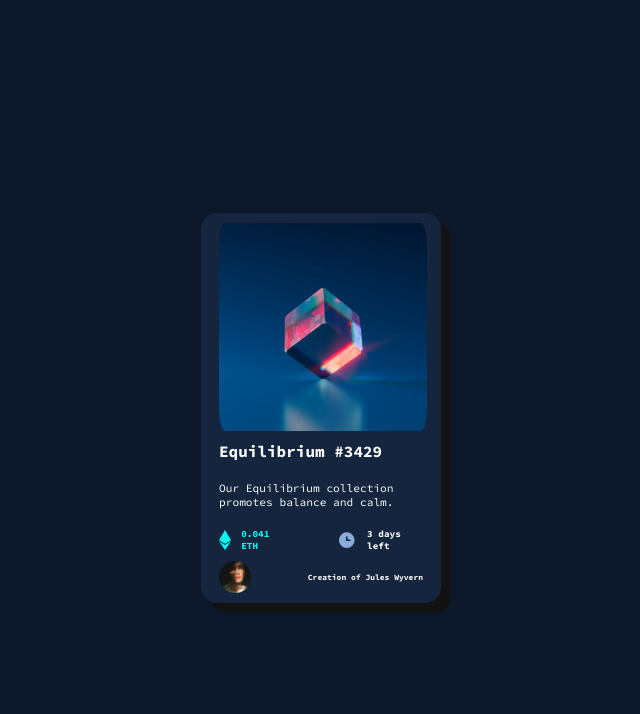
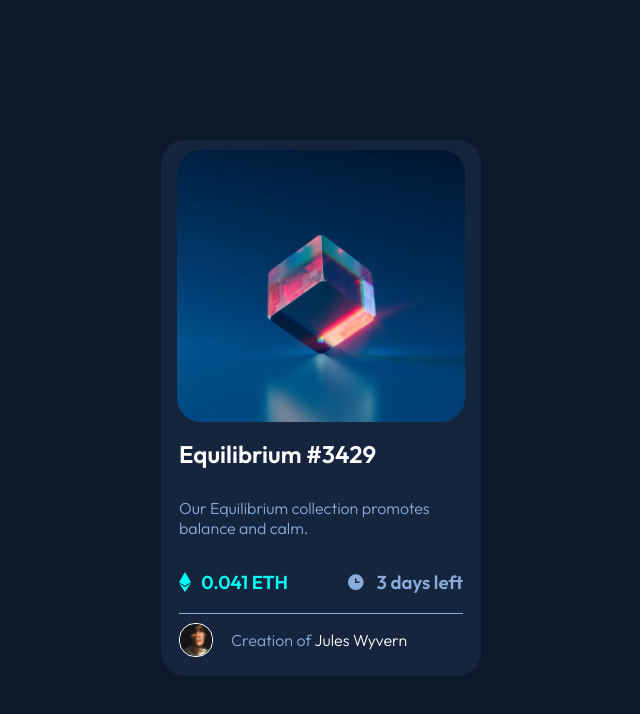
Before and after one commit to Viha123/nft-preview-card-component-main, a plain HTML site: page index.html in a window 1280 px wide. Shown: the whole page, without its empty margins (319-959 px from the left). Drawn offline with Linux system fonts and the light colour scheme.

Commit message:
fixed a TON of things

```diff
--- a/index.html
+++ b/index.html
@@ -16,19 +16,22 @@
 </head>
 <body>
   <div class = "card">
-    <img class = "nft" src="nft-preview-card-component-main/images/image-equilibrium.jpg" alt="image-equilibrium">
-    <h1 class = "title">Equilibrium #3429</h1>
+    <div class = "images">
+      <img class = "nft" src="nft-preview-card-component-main/images/image-equilibrium.jpg" alt="image-equilibrium">
+      <div class = "hover-view"><img class = "view" src="nft-preview-card-component-main/images/icon-view.svg" alt="view-icon"></div>
+    </div>
+    <h1 class = "title"><a href="#">Equilibrium #3429</a></h1>
     <h2 class = "subtitle">Our Equilibrium collection promotes balance and calm.</h2>
     <section class = "footer">
 
-      <div class = "left"> <img src="nft-preview-card-component-main/images/icon-ethereum.svg" alt="eth"> <h3>0.041 ETH</h3></div>
+      <div class = "left"> <img class = "main" src="nft-preview-card-component-main/images/icon-ethereum.svg" alt="eth"> <h3>0.041 ETH</h3></div>
 
       <div class = "right"><img src="nft-preview-card-component-main/images/icon-clock.svg" alt="clock"><h3>3 days left</h3></div>
     </section>
 
     <section class = "person">
       <img class = "avatar" src="nft-preview-card-component-main/images/image-avatar.png" alt="image-avatar">
-      <h4>Creation of Jules Wyvern</h4>
+      <p>Creation of <a class = "name" href="#" rel="noopener noreferrer">Jules Wyvern</a></p>
     </section>
   </div>
 
--- a/styles.css
+++ b/styles.css
@@ -1,10 +1,11 @@
+@import url('https://fonts.googleapis.com/css2?family=Open+Sans&family=Outfit:wght@300;400;600&display=swap');
 body{
     background: hsl(217, 54%, 11%);
     display: flex;
     justify-content: center;
     align-items: center;
     height: 100vh;
-    font-family: 'Source Code Pro', monospace;
+    font-family: 'Outfit', sans-serif;
     color: hsl(0, 0%, 100%);
     padding-left: 50px;
     padding-right: 50px;
@@ -13,40 +14,35 @@ body{
     display: flex;
     flex-direction: column;
     background: hsl(216, 50%, 16%);
-    max-width: 15rem;
-    border-radius: 1rem;
-    box-shadow: 10px 10px 3px rgb(18, 18, 18);
+    max-width: 20rem;
+    border-radius: 1.5rem;
 }
 .title{
     font-weight: 700;
-    font-size: 1rem;
+    font-size: 1.5rem;
     padding-left: 18px;
 }
 .subtitle {
     font-weight: 300;
-    font-size: 0.7rem;
+    font-size: 1rem;
     padding-left: 18px;
     padding-right: 18px;
+    color:hsl(215, 51%, 70%);
 }
-.nft{
-    min-width: 13rem;
-    min-height: 13rem;
-    margin-top: 10px;
-    padding-left: 18px;
-    padding-right: 18px;
-    border-radius: 1.5rem;
-}
+
 .avatar{
     width: 2rem;
     height: 2rem;
+    border: 1px solid white;
+    border-radius: 1rem;
 }
 .footer{
     display: flex;
     justify-content: space-between;
-    font-size: 0.5rem;
+    font-size: 1rem;
 }
 .left{
-     /* left is not a container  */
+     /* left is now a container  */
     display: flex;
     flex-direction: row;
     padding-right: 50px;
@@ -59,6 +55,7 @@ h3{
 }
 img{
     height: 20px;
+
 }
 .right{
     display: flex;
@@ -66,14 +63,68 @@ img{
     padding-right: 18px;
     align-items: center;
     justify-content: flex-start;
+    color:hsl(215, 51%, 70%);
 }
 .person{
     display: flex;
-    justify-content: space-between;
+    justify-content: flex-start;
+    align-items: center;
+    margin-bottom: 10px;
+    margin-left: 18px;
+    margin-right: 18px;
+    border-top: 0.5px solid hsl(215, 51%, 70%);
+}
+p{
+    font-size: 1rem;
     padding-left: 18px;
-    margin-bottom: 10px;
+    color: hsl(215, 51%, 70%);
+    font-weight: 300;
 }
-h4{
-    font-size: 0.5rem;
-    padding-right: 18px;
+a{
+    text-decoration: none;
+    color: hsl(0, 0%, 100%);
 }
+a:hover{
+    color:hsl(178, 100%, 50%);
+    transition: all 0.5s ease ;
+
+}
+.images {
+    display: flex;
+    justify-content: center;
+    align-items: center;
+    position: relative;
+}
+
+.nft {
+    position: relative;
+    top: 0;
+    left: 0;
+    min-width: 18rem;
+    min-height: 17rem;
+    margin-top: 10px;
+    border-radius: 1.5rem;
+    height: 0px;
+}
+.hover-view {
+    position: absolute;
+    z-index: 1;
+    height: 0px;
+    width: 100%;
+
+    border-radius: 1.5rem;
+}
+.view{
+    opacity: 0;
+    transform: translateX(47%);
+    object-fit: scale-down;
+    object-position: center center;
+    border-radius: 0.095rem;
+}
+.images:hover .view{
+    opacity: 1;
+    background-color: hsla(178, 100%, 50%, .5);
+    transition: all 0.7s ease;
+    transform: scale(14.25, 13.3);
+    margin-top: -5px;
+}
```
